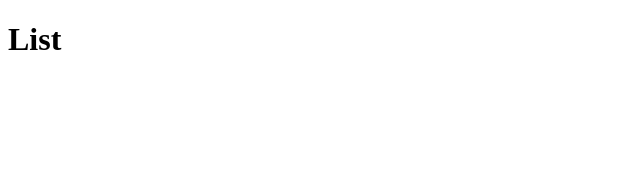
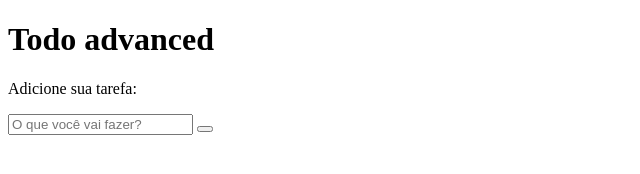
Before and after one commit to DudaWendelMaia/TO-DO, a plain HTML site: page index.html in a window 1280 px wide. Shown: the whole page, without its empty margins (0-640 px from the left). Drawn offline with Linux system fonts and the light colour scheme.

Commit message:
add conteudo html

```diff
--- a/index.html
+++ b/index.html
@@ -18,6 +18,18 @@
     <script src= "js/scripts.js" defer></script>
 </head>
 <body>
-    <h1>List</h1>
+    <div class="todo-container">
+        <header>
+            <h1>Todo advanced</h1>
+        </header>
+        <form id="todo-form">
+            <p>Adicione sua tarefa:</p>
+            <div class="form-control">
+                <input type="text" id="todo-input" placeholder="O que você vai fazer?">
+                <button type="submit">
+                </button>
+            </div>
+        </form>
+    </div>
 </body>
 </html>
```
